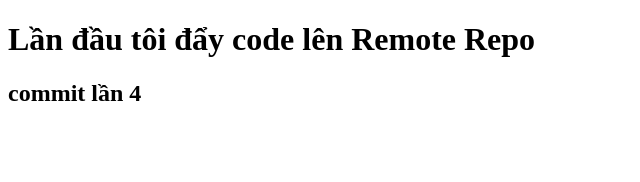
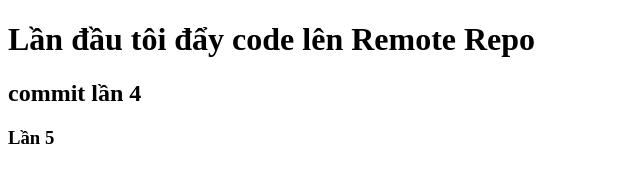
Before and after one commit to NTNguyen27052K/Demo_Git, a plain HTML site: page index.html in a window 1280 px wide. Shown: the full height of the page, 0-640 px from the left. Drawn offline with Linux system fonts and the light colour scheme.

Commit message:
Day code lan 5!

```diff
--- a/index.html
+++ b/index.html
@@ -9,5 +9,6 @@
   <body>
     <h1>Lần đầu tôi đẩy code lên Remote Repo</h1>
     <h2>commit lần 4</h2>
+    <h3>Lần 5</h3>
   </body>
 </html>
```
